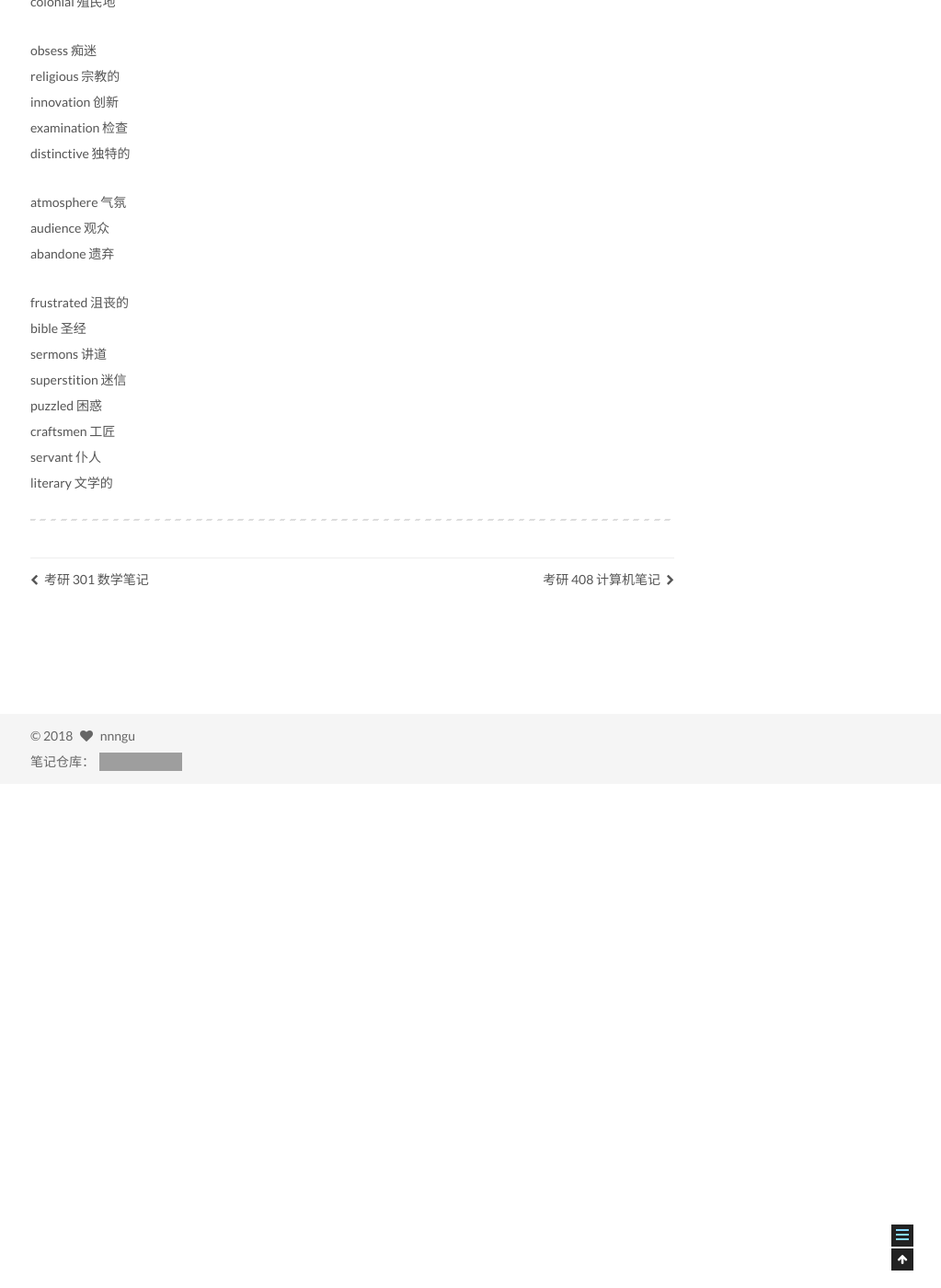
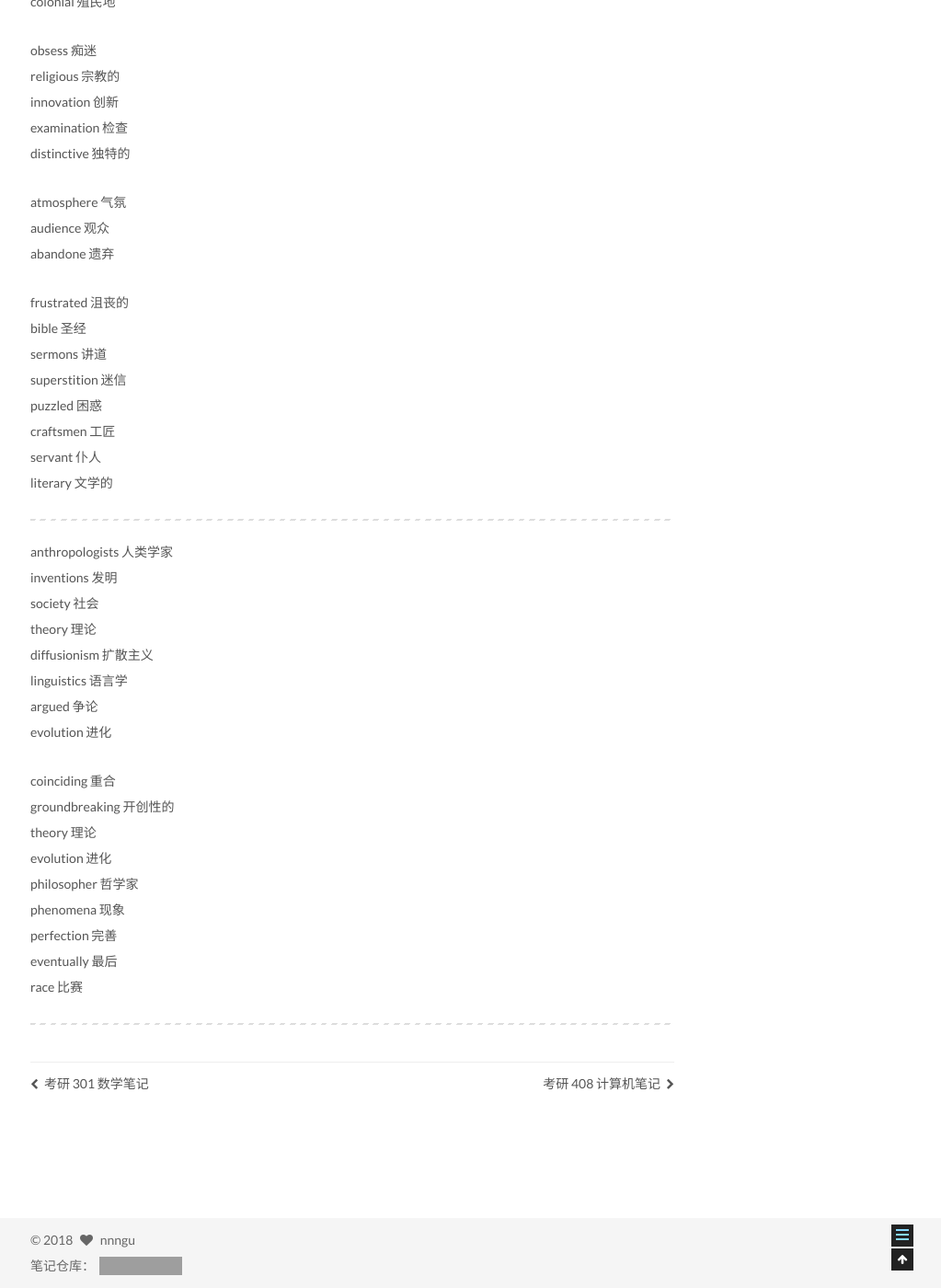
Before and after one commit to nnngu/LearningNotes, a Jekyll site: the page built from _posts/2018-06-18-考研 201 英语笔记.md, in a window 1280 px wide and 1400 px high, scrolled down 10730 px. Shown: the whole window at 92% size, without its empty margins (257-1280 px from the left). Built offline with Jekyll 4.4.1, drawn with Linux system fonts in a browser that asks for light colours; grey boxes are pictures that could not be loaded.

Commit message:
修改文件: _posts/2018-06-18-考研 201 英语笔记.md

```diff
--- a/_posts/2018-06-18-考研 201 英语笔记.md
+++ b/_posts/2018-06-18-考研 201 英语笔记.md
@@ -422,3 +422,24 @@ servant		仆人
 literary		文学的
 
 ---
+
+anthropologists		人类学家
+inventions		发明
+society		社会
+theory		理论
+diffusionism		扩散主义
+linguistics		语言学
+argued		争论
+evolution		进化
+
+coinciding		重合
+groundbreaking		开创性的
+theory		理论
+evolution		进化
+philosopher		哲学家
+phenomena		现象
+perfection		完善
+eventually		最后
+race		比赛
+
+---
```
